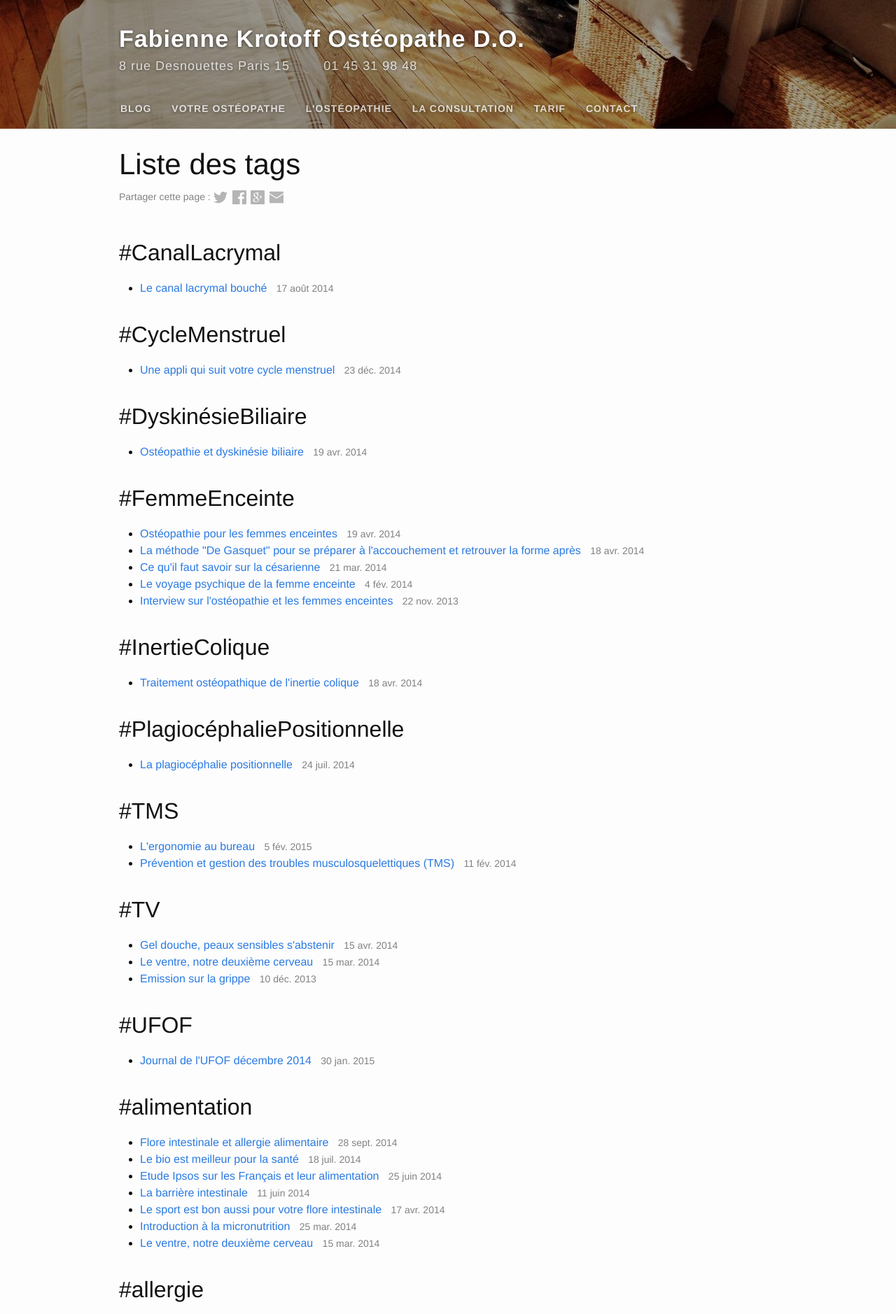
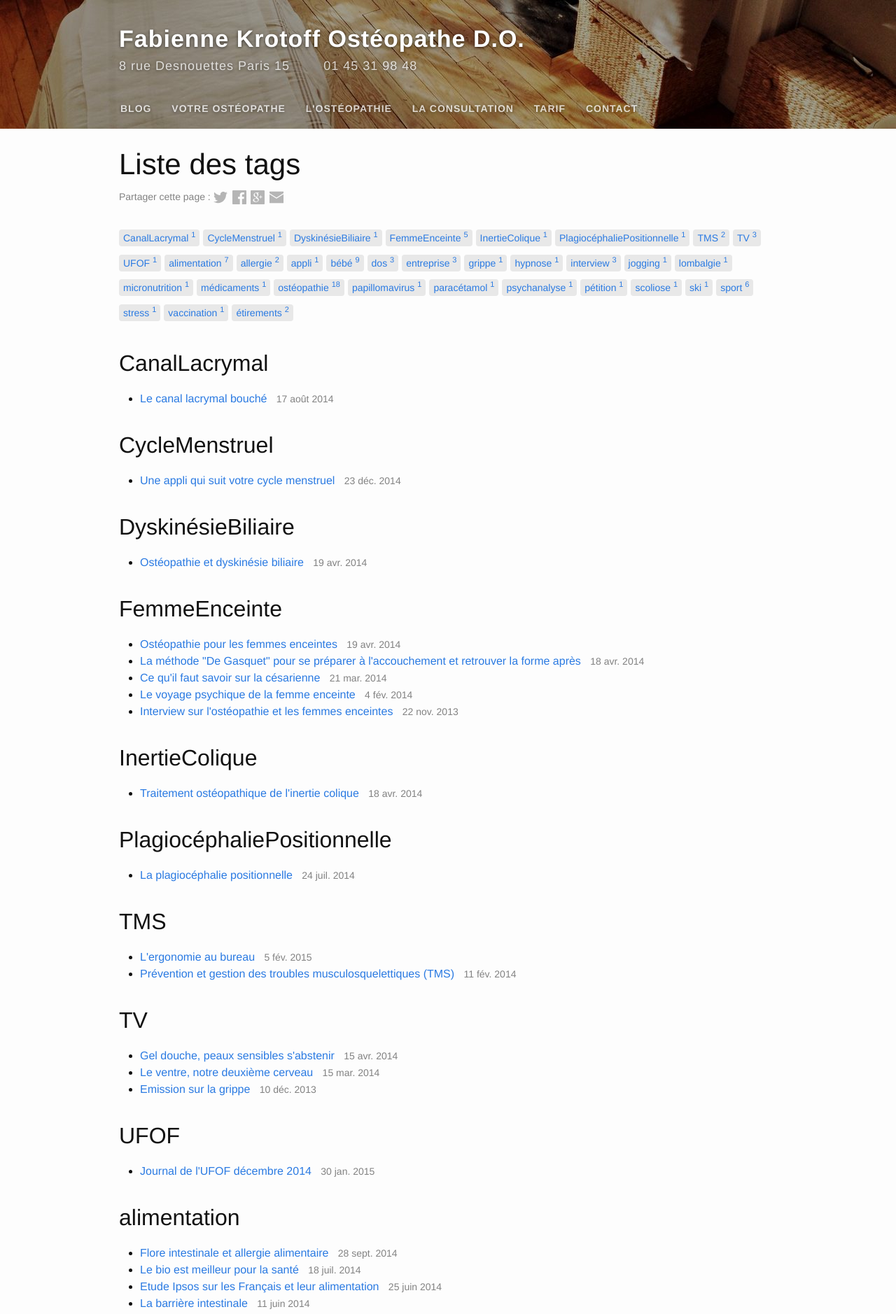
Before and after one commit to tkrotoff/osteo15, a Jekyll site: the page built from tags.html, in a window 1280 px wide. Shown: the top 1878 px of the page at 70% size. Built offline with Jekyll 4.4.1, drawn with Linux system fonts in a browser that asks for light colours; nearby versions of some CDN libraries; some of the changed text lies outside the part shown.

Commit message:
Improve tags page

```diff
--- a/_includes/PageTags.html
+++ b/_includes/PageTags.html
@@ -1,6 +1,6 @@
 {% if page.tags.size > 0 %}
   {% for tag in page.tags %}
-    <a href="/tags#{{ tag }}">#{{ tag }}</a>
+    <a href="/tags/#{{ tag }}">#{{ tag }}</a>
     {% if forloop.last == false %} · {% endif %}
   {% endfor %}
 {% endif %}
--- a/_sass/_layout.scss
+++ b/_sass/_layout.scss
@@ -233,6 +233,7 @@ a.site-title {
 }
 
 
+
 /**
  * Posts
  */
--- /dev/null
+++ b/_sass/_tags.scss
@@ -0,0 +1,29 @@
+/**
+ * Tags page
+ *
+ * See https://github.com/LanyonM/lanyonm.github.io/blob/master/_sass/main.scss
+ */
+.tag-box {
+  list-style: none;
+  margin-left: 0;
+
+  @extend %clearfix;
+
+  li {
+    float: left;
+    font-size: $small-font-size;
+    line-height: 2.5;
+  }
+
+  a {
+    padding: 4px 6px;
+    margin-right: 5px;
+    background-color: $grey-color-light;
+    border-radius: 4px;
+  }
+
+  a span {
+    vertical-align: super;
+    font-size: 11px;
+  }
+}
--- a/css/main.scss
+++ b/css/main.scss
@@ -58,5 +58,6 @@ $on-laptop:        800px;
   "syntax-highlighting",
   "responsive-embed",
   "icons",
-  "roll"
+  "roll",
+  "tags"
 ;
--- a/tags.html
+++ b/tags.html
@@ -4,14 +4,27 @@ title: Liste des tags
 permalink: /tags/
 ---
 
-<!-- Code adapted from https://github.com/kleinfreund/kleinfreund.github.io -->
+<!--
+  See https://github.com/kleinfreund/kleinfreund.github.io/blob/master/_layouts/tags.html
+  See https://github.com/LanyonM/lanyonm.github.io/blob/master/tags.html
+-->
 
-{% assign tags_sorted = site.tags | sort %}
+{% assign posts_tags_sorted = site.tags | sort %}
 
-{% for tag in tags_sorted %}
-  {% assign posts = tag[1] %}
+<ul class="tag-box">
+  {% for tag in posts_tags_sorted %}
+    {% assign word = tag | first %}
+    <li>
+      <a href="#{{ word }}">{{ word }} <span>{{ site.tags[word].size }}</span></a>
+    </li>
+  {% endfor %}
+</ul>
 
-  <h2 id="{{ tag[0] }}">#{{ tag[0] }}</h2>
+{% for tag in posts_tags_sorted %}
+  {% assign word = tag | first %}
+  {% assign posts = tag | last %}
+
+  <h2 id="{{ word }}">{{ word }}</h2>
   <ul>
     {% for post in posts %}
     <li>
@@ -21,6 +34,4 @@ permalink: /tags/
     </li>
     {% endfor %}
   </ul>
-
-  {% assign posts = nil %}
 {% endfor %}
```
